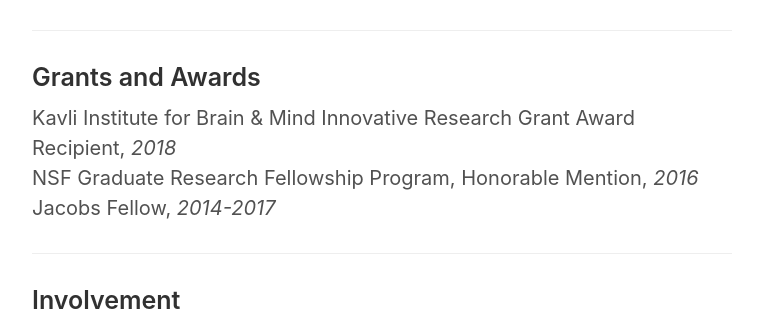
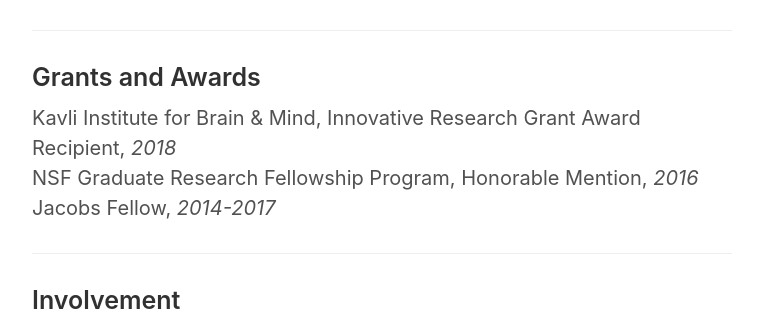
Before and after one commit to gabeschamberg/gabeschamberg.github.io, a Jekyll site: the page built from cv.md, in a window 1280 px wide. Shown: the part 1406-1717 px from the top of the page, without its empty margins (258-1021 px from the left). Built offline with Jekyll 4.4.1, drawn with Linux system fonts in a browser that asks for light colours.

Commit message:
Updated cv

```diff
--- a/cv.md
+++ b/cv.md
@@ -54,7 +54,7 @@
 
 ### Grants and Awards
 
-Kavli Institute for Brain & Mind Innovative Research Grant Award Recipient, *2018* \\
+Kavli Institute for Brain & Mind, Innovative Research Grant Award Recipient, *2018* \\
 NSF Graduate Research Fellowship Program, Honorable Mention, *2016* \\
 Jacobs Fellow, *2014-2017*
 
```
